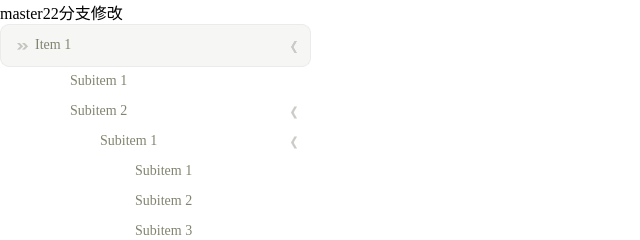
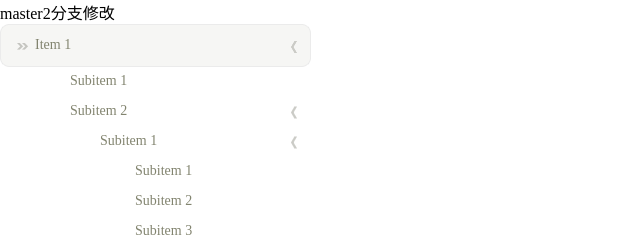
Before and after one commit to fangyongbao/vmenu, a plain HTML site: page index.html in a window 1280 px wide. Shown: the top 240 px of the page, 0-640 px from the left. Drawn offline with Linux system fonts and the light colour scheme.

Commit message:
master111111

```diff
--- a/index.html
+++ b/index.html
@@ -17,7 +17,7 @@
 
 	<body>
 		<div class="">
-			master22分支修改
+			master2分支修改
 		</div>
 		<div id="content">
 			<div class="u-vmenu">
```
